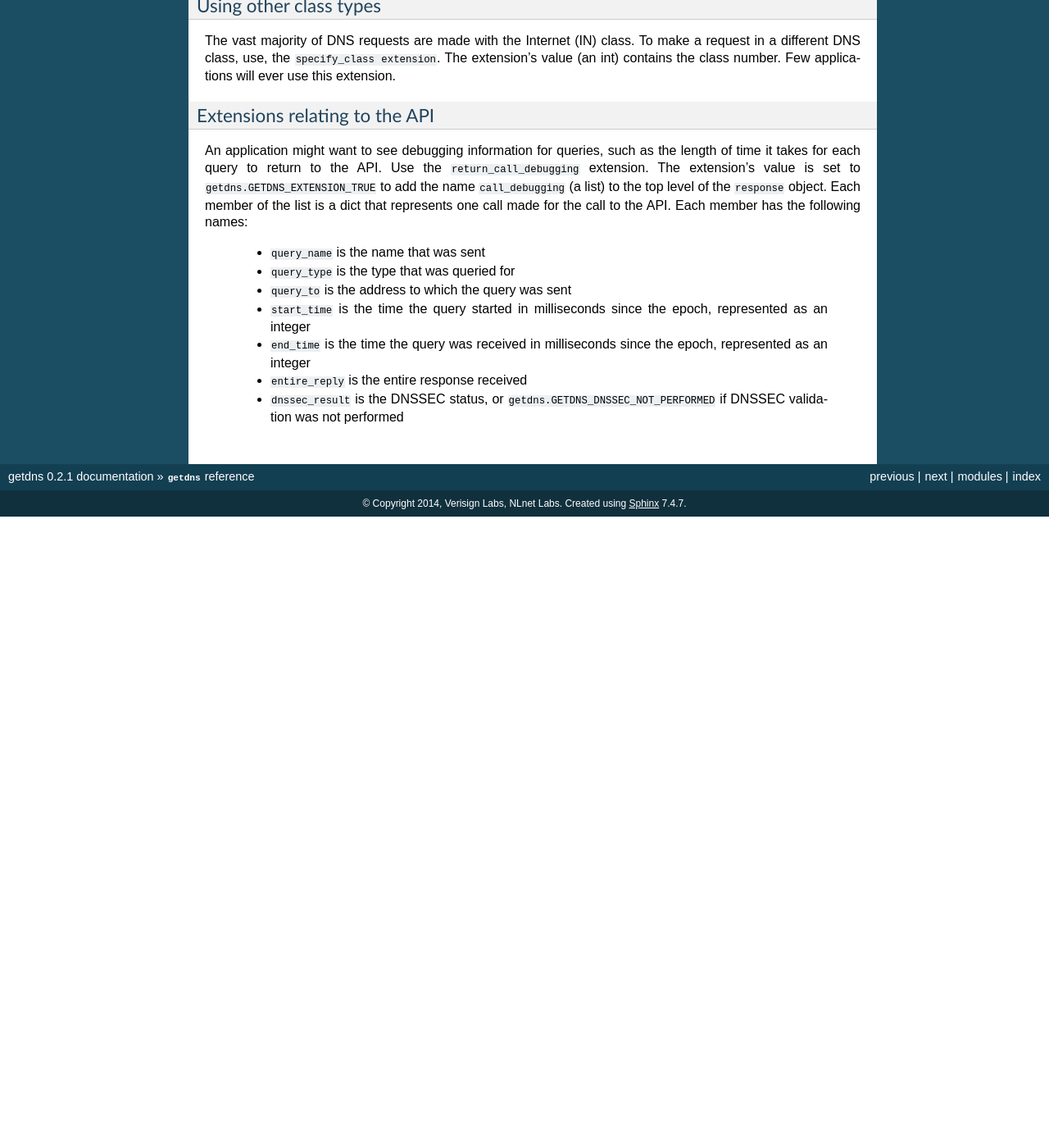
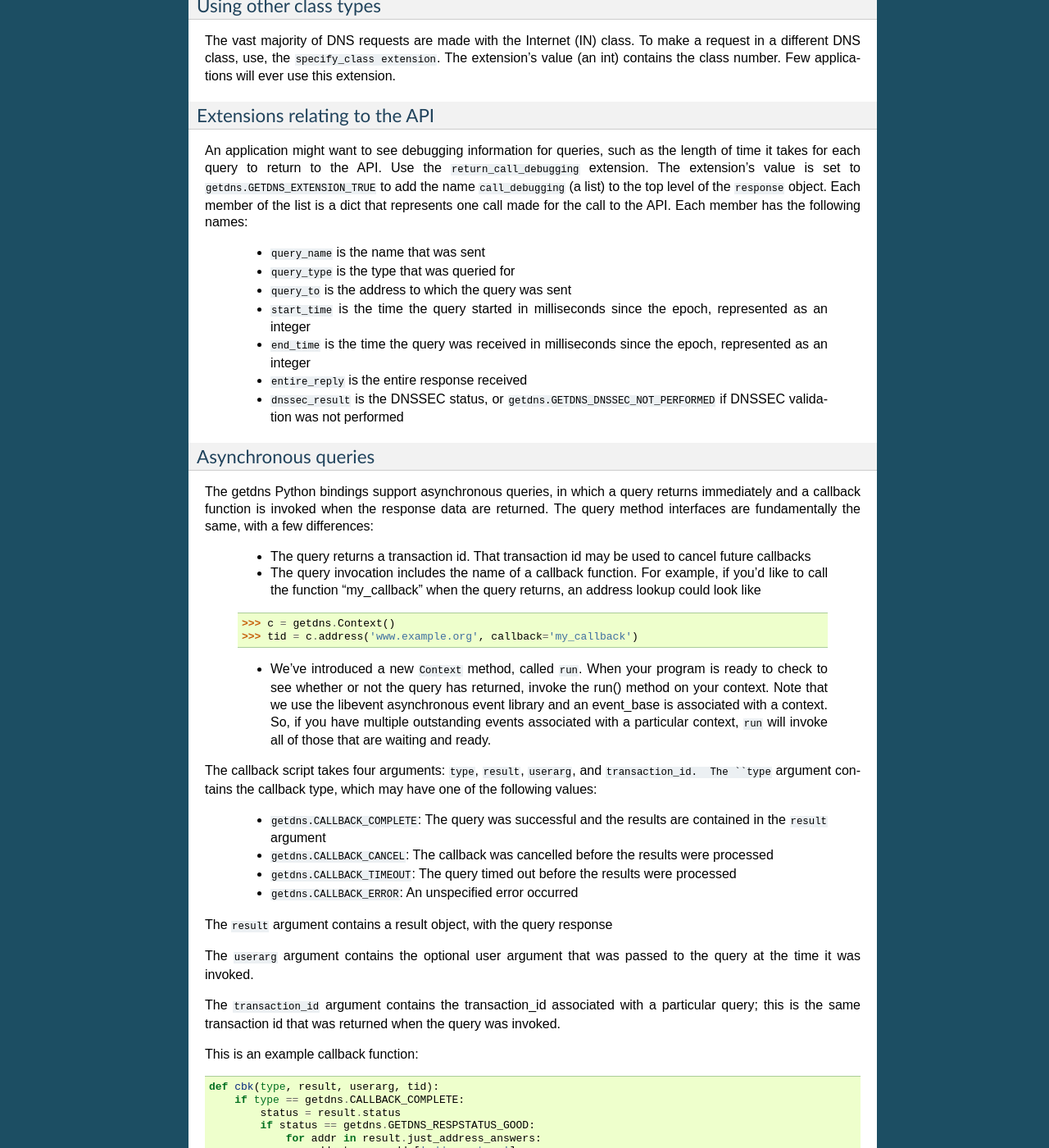
Before and after one commit to getdnsapi/getdns-python-bindings, a Sphinx documentation site: the page built from doc/functions.rst, in a window 1280 px wide and 1400 px high, scrolled down 5690 px. Shown: the whole window at 82% size. Built offline with Sphinx 7.4.7, drawn with Linux system fonts in a browser that asks for light colours; before the commit the page ends 6320 px from its top, so only the background shows below that; some of the changed text lies outside the part shown.

Commit message:
Updated to add async description, version number

```diff
--- a/doc/conf.py
+++ b/doc/conf.py
@@ -48,9 +48,9 @@ copyright = u'2014, Verisign Labs, NLnet Labs'
 # built documents.
 #
 # The short X.Y version.
-version = '0.2.1'
+version = '0.3.1'
 # The full version, including alpha/beta/rc tags.
-release = '0.2.1'
+release = '0.3.1'
 
 # The language for content autogenerated by Sphinx. Refer to documentation
 # for a list of supported languages.
--- a/doc/functions.rst
+++ b/doc/functions.rst
@@ -413,3 +413,81 @@ call to the API. Each member has the following names:
    * ``end_time`` is the time the query was received in milliseconds since the epoch, represented as an integer
    * ``entire_reply`` is the entire response received
    * ``dnssec_result`` is the DNSSEC status, or ``getdns.GETDNS_DNSSEC_NOT_PERFORMED`` if DNSSEC validation was not performed
+
+
+Asynchronous queries
+^^^^^^^^^^^^^^^^^^^^
+
+The getdns Python bindings support asynchronous queries, in
+which a query returns immediately and a callback function is
+invoked when the response data are returned.  The query
+method interfaces are fundamentally the same, with a few
+differences:
+
+   * The query returns a transaction id.  That transaction
+     id may be used to cancel future callbacks
+   * The query invocation includes the name of a callback
+     function.  For example, if you'd like to call the
+     function "my_callback" when the query returns, an
+     address lookup could look like
+
+   >>> c = getdns.Context()
+   >>> tid = c.address('www.example.org', callback='my_callback')
+
+   * We've introduced a new ``Context`` method, called
+     ``run``.  When your program is ready to check to see
+     whether or not the query has returned, invoke the run()
+     method on your context.  Note that we use the libevent
+     asynchronous event library and an event_base is
+     associated with a context.  So, if you have multiple
+     outstanding events associated with a particular
+     context, ``run`` will invoke all of those that are
+     waiting and ready.
+
+The callback script takes four arguments: ``type``,
+``result``, ``userarg``, and ``transaction_id.  The ``type``
+argument contains the callback type, which may have one of
+the following values:
+
+   * ``getdns.CALLBACK_COMPLETE``: The query was successful
+     and the results are contained in the ``result``
+     argument
+   * ``getdns.CALLBACK_CANCEL``: The callback was cancelled
+     before the results were processed
+   * ``getdns.CALLBACK_TIMEOUT``: The query timed out before
+     the results were processed
+   * ``getdns.CALLBACK_ERROR``: An unspecified error
+     occurred
+
+The ``result`` argument contains a result object, with the
+query response
+
+The ``userarg`` argument contains the optional user argument
+that was passed to the query at the time it was invoked.
+
+The ``transaction_id`` argument contains the transaction_id
+associated with a particular query; this is the same
+transaction id that was returned when the query was invoked.
+
+This is an example callback function:
+
+.. code-block:: python
+
+    def cbk(type, result, userarg, tid):
+        if type == getdns.CALLBACK_COMPLETE:
+            status = result.status
+            if status == getdns.GETDNS_RESPSTATUS_GOOD:
+                for addr in result.just_address_answers:
+                    addr_type = addr['address_type']
+                    addr_data = addr['address_data']
+                    print '{0}: {1} {2}'.format(userarg, addr_type, addr_data)
+            elif status == getdns.GETDNS_RESPSTATUS_NO_SECURE_ANSWERS:
+                print "{0}: No DNSSEC secured responses found".format(hostname)
+            else:
+                print "{0}: getdns.address() returned error: {1}".format(hostname, status)
+        elif type == getdns.CALLBACK_CANCEL:
+            print 'Callback cancelled'
+        elif type == getdns.CALLBACK_TIMEOUT:
+            print 'Query timed out'
+        else:
+            print 'Unknown error'
```
Also changed, not shown: doc/response.rst (+12 -0 lines).
